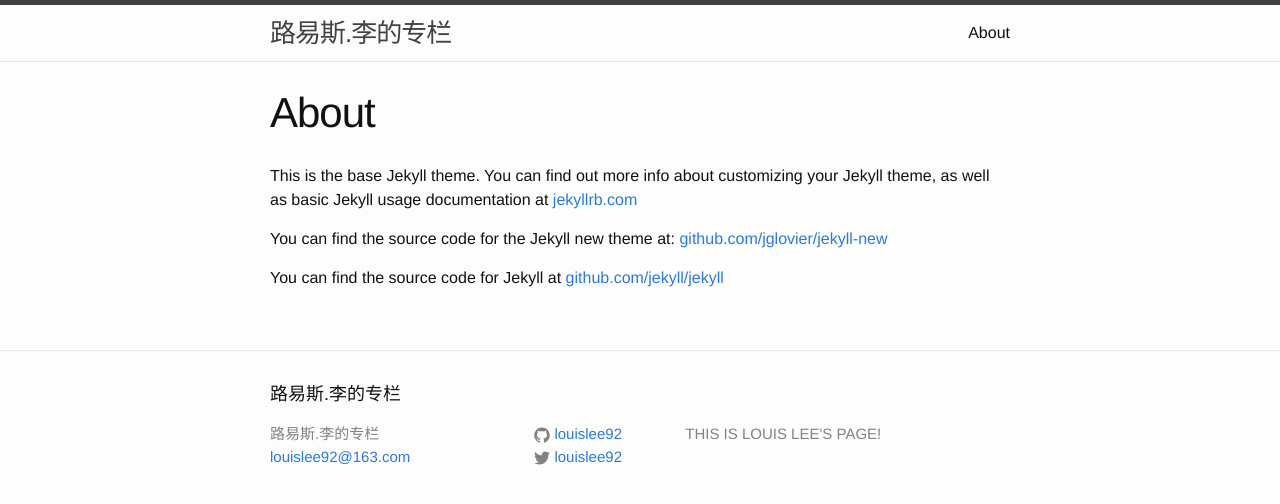
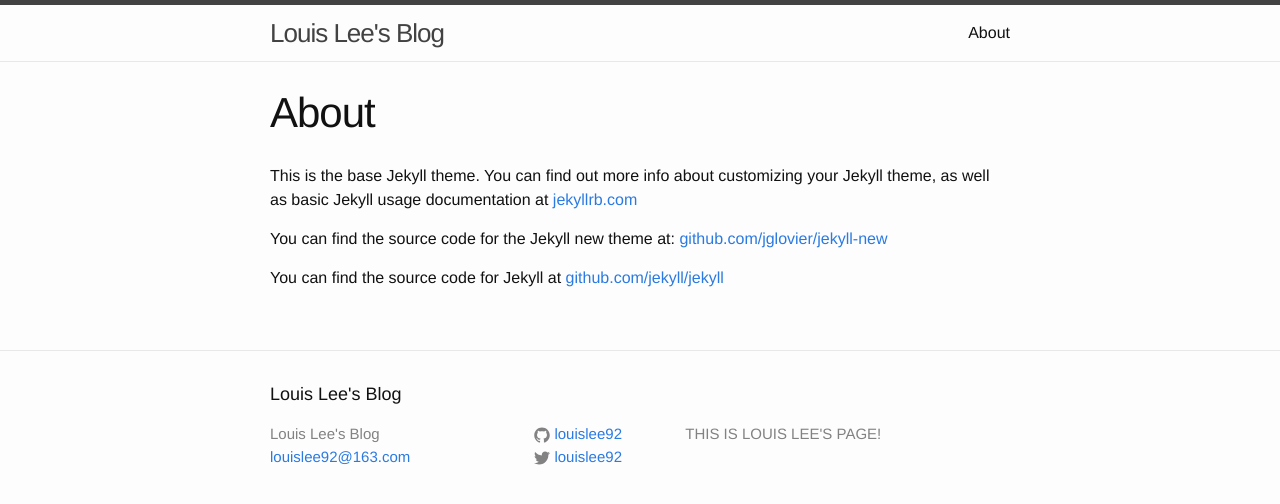
Before and after one commit to louislee92/louislee92.github.com, a Jekyll site: the page built from about.md, in a window 1280 px wide. Shown: the top 504 px of the page. Built offline with Jekyll 4.4.1, drawn with Linux system fonts in a browser that asks for light colours.

Commit message:
Louis Lee's Blog

```diff
--- a/_config.yml
+++ b/_config.yml
@@ -1,5 +1,5 @@
 # Site settings
-title: 路易斯.李的专栏
+title: Louis Lee's Blog
 email: louislee92@163.com
 description: > # this means to ignore newlines until "baseurl:"
   THIS IS LOUIS LEE'S PAGE!
```
Also changed, not shown: 1 other file.
